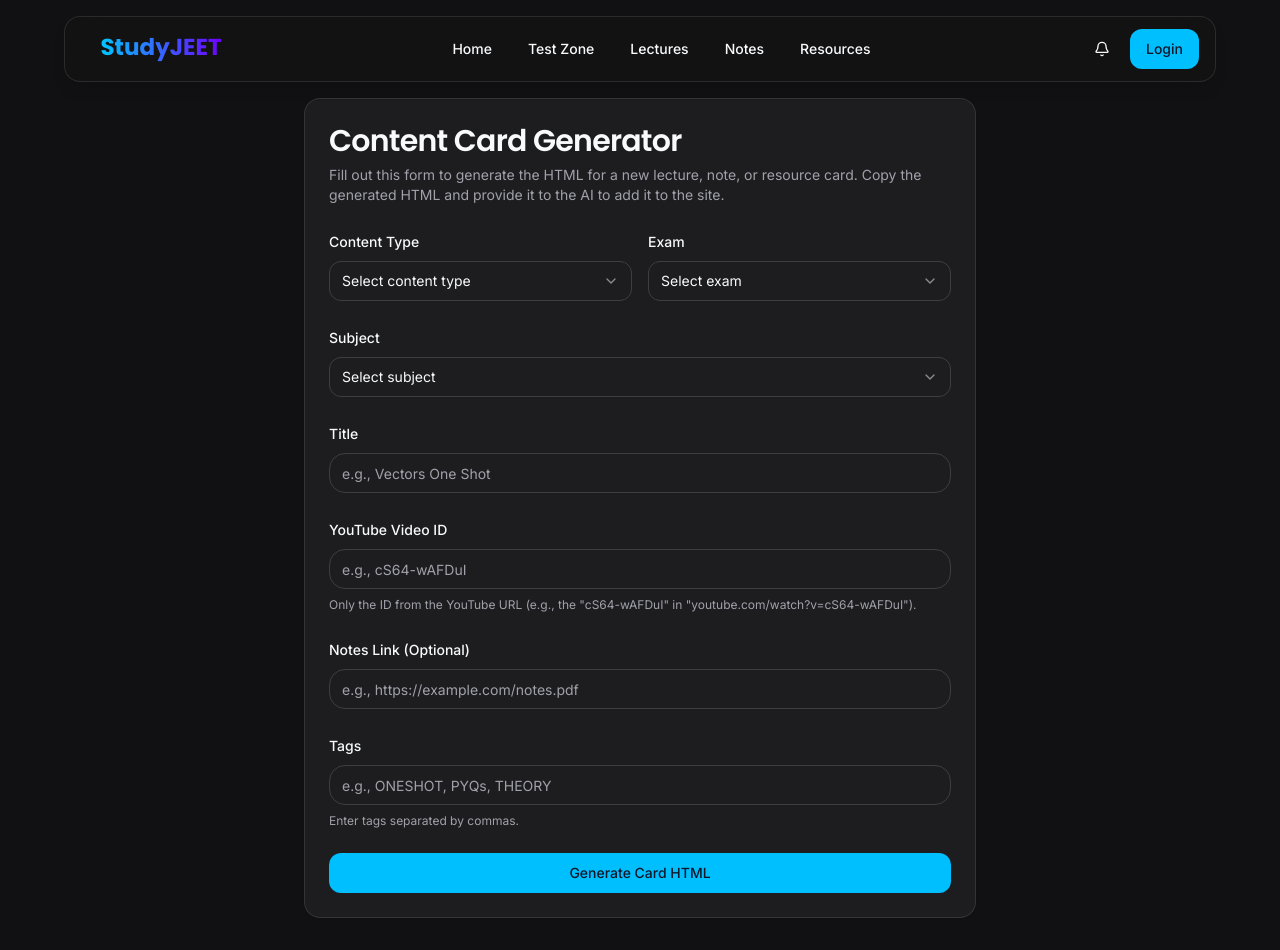
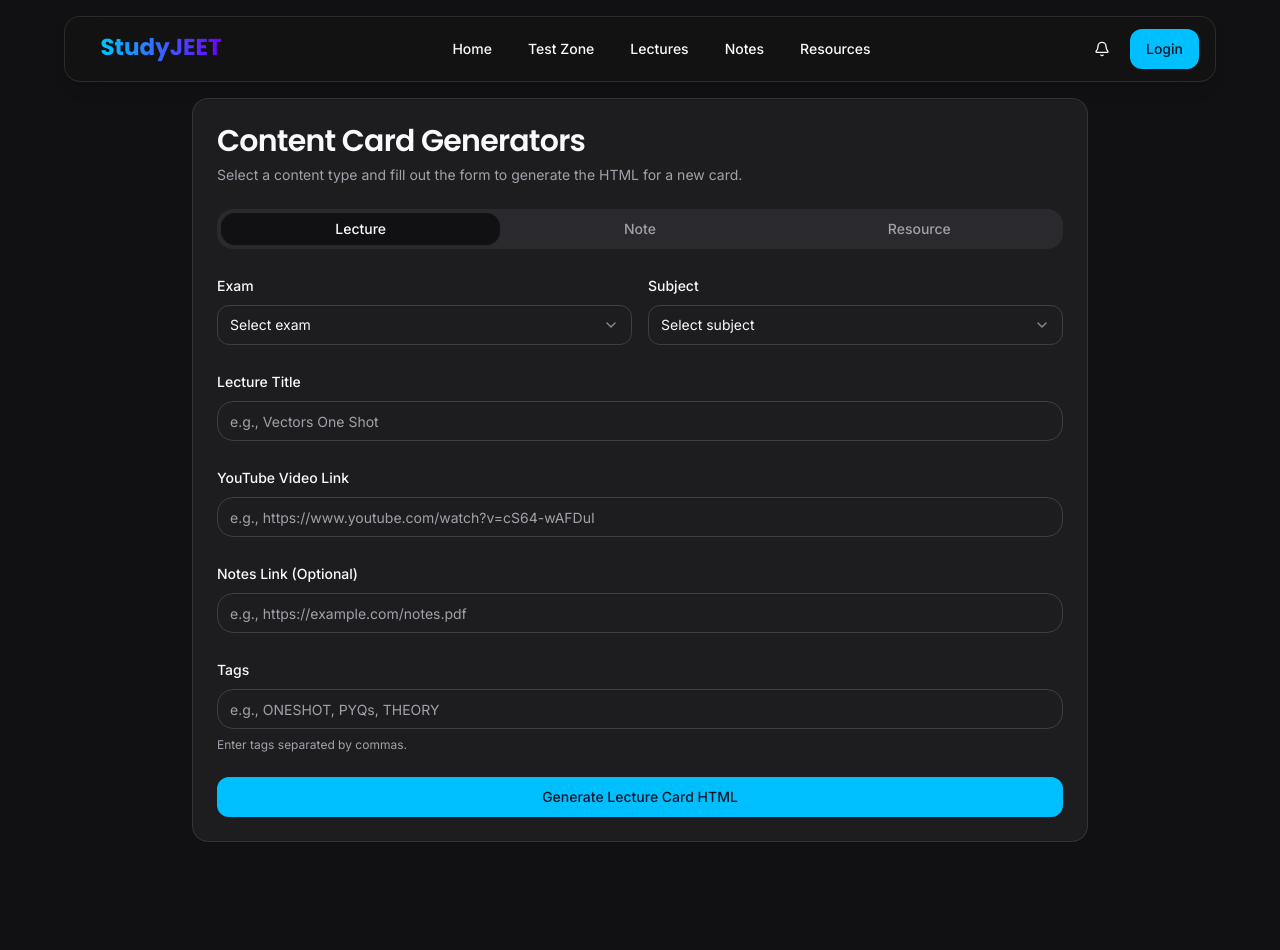
Before and after one commit to thedeveloperranveer/studio, a Next.js app: page /admin/add-content in a window 1280 px wide. After the commit the page ends 874 px from the top, so only its background shows below. Built offline with nearby package versions, Linux system fonts and the light colour scheme.

Commit message:
Build three separate content generators in the admin panel:
1. 📘 Lectu

```diff
--- a/src/app/admin/add-content/page.tsx
+++ b/src/app/admin/add-content/page.tsx
@@ -1,4 +1,6 @@
 
+'use client';
+import { useState } from "react";
 import Header from "@/components/layout/Header";
 import { Button } from "@/components/ui/button";
 import { Card, CardContent, CardDescription, CardHeader, CardTitle } from "@/components/ui/card";
@@ -6,97 +8,217 @@ import { Input } from "@/components/ui/input";
 import { Label } from "@/components/ui/label";
 import { Select, SelectContent, SelectItem, SelectTrigger, SelectValue } from "@/components/ui/select";
 import { Textarea } from "@/components/ui/textarea";
+import { Tabs, TabsContent, TabsList, TabsTrigger } from "@/components/ui/tabs";
+import { useToast } from "@/hooks/use-toast";
 
 export default function AddContentPage() {
+  const { toast } = useToast();
+  const [generatedHtml, setGeneratedHtml] = useState('');
+
+  const handleGenerate = (e: React.FormEvent, type: 'lecture' | 'note' | 'resource') => {
+    e.preventDefault();
+    const formData = new FormData(e.target as HTMLFormElement);
+    const data = Object.fromEntries(formData.entries());
+
+    let cardHtml = '';
+    const tags = (data.tags as string).split(',').map(tag => `<span class="tag">${tag.trim()}</span>`).join('');
+
+    if (type === 'lecture') {
+        const youtubeId = (data.youtubeLink as string).split('v=')[1]?.split('&')[0] || '';
+        const notesSection = data.notesLink
+            ? `<a href="${data.notesLink}" target="_blank" class="notes-button">View Notes</a>`
+            : `<p class="notes">NOTES WILL PROVIDED SOON</p>`;
+        cardHtml = `
+<div class="lecture-card">
+  <img src="https://img.youtube.com/vi/${youtubeId}/0.jpg" alt="${data.title}" class="thumbnail">
+  <div class="card-content">
+    <h3 class="title">${data.title}</h3>
+    <div class="tags">${tags}</div>
+    ${notesSection}
+    <a href="https://www.youtube.com/watch?v=${youtubeId}" target="_blank" class="button">Watch on YouTube</a>
+  </div>
+</div>`;
+    } else if (type === 'note') {
+        cardHtml = `
+<div class="note-card">
+  <div class="card-content">
+    <h3 class="title">${data.title}</h3>
+    <div class="tags">${tags}</div>
+    <a href="${data.notesLink}" target="_blank" class="button">Download Notes</a>
+  </div>
+</div>`;
+    } else if (type === 'resource') {
+        cardHtml = `
+<div class="resource-card">
+  <div class="card-content">
+    <h3 class="title">${data.title}</h3>
+    <div class="tags">${tags}</div>
+    <a href="${data.resourceLink}" target="_blank" class="button">Open Resource</a>
+  </div>
+</div>`;
+    }
+
+    setGeneratedHtml(cardHtml);
+    toast({
+        title: "HTML Generated!",
+        description: "You can now copy the HTML below.",
+    })
+  };
+
   return (
     <>
       <Header />
       <div className="container mx-auto px-4 py-8">
-        <Card className="glassmorphism max-w-2xl mx-auto">
+        <Card className="glassmorphism max-w-4xl mx-auto">
           <CardHeader>
-            <CardTitle className="font-headline text-3xl">Content Card Generator</CardTitle>
+            <CardTitle className="font-headline text-3xl">Content Card Generators</CardTitle>
             <CardDescription>
-              Fill out this form to generate the HTML for a new lecture, note, or resource card.
-              Copy the generated HTML and provide it to the AI to add it to the site.
+              Select a content type and fill out the form to generate the HTML for a new card.
             </CardDescription>
           </CardHeader>
           <CardContent>
-            <form className="space-y-6">
+            <Tabs defaultValue="lecture" className="w-full">
+              <TabsList className="grid w-full grid-cols-3">
+                <TabsTrigger value="lecture">Lecture</TabsTrigger>
+                <TabsTrigger value="note">Note</TabsTrigger>
+                <TabsTrigger value="resource">Resource</TabsTrigger>
+              </TabsList>
+
+              {/* Lecture Generator */}
+              <TabsContent value="lecture">
+                <form className="space-y-6 mt-6" onSubmit={(e) => handleGenerate(e, 'lecture')}>
                    <div className="grid grid-cols-1 md:grid-cols-2 gap-4">
                         <div className="space-y-2">
-                  <Label htmlFor="content-type">Content Type</Label>
-                  <Select>
-                    <SelectTrigger id="content-type" className="bg-transparent">
-                      <SelectValue placeholder="Select content type" />
-                    </SelectTrigger>
-                    <SelectContent>
-                      <SelectItem value="lecture">Lecture</SelectItem>
-                      <SelectItem value="note">Note</SelectItem>
-                      <SelectItem value="resource">Resource</SelectItem>
-                    </SelectContent>
+                            <Label htmlFor="lec-exam">Exam</Label>
+                            <Select name="exam" required>
+                                <SelectTrigger id="lec-exam" className="bg-transparent"><SelectValue placeholder="Select exam" /></SelectTrigger>
+                                <SelectContent><SelectItem value="jee">JEE</SelectItem><SelectItem value="neet">NEET</SelectItem><SelectItem value="both">Both</SelectItem></SelectContent>
                             </Select>
                         </div>
                         <div className="space-y-2">
-                  <Label htmlFor="exam-type">Exam</Label>
-                  <Select>
-                    <SelectTrigger id="exam-type" className="bg-transparent">
-                      <SelectValue placeholder="Select exam" />
-                    </SelectTrigger>
-                    <SelectContent>
-                      <SelectItem value="jee">JEE</SelectItem>
-                      <SelectItem value="neet">NEET</SelectItem>
-                    </SelectContent>
+                            <Label htmlFor="lec-subject">Subject</Label>
+                            <Select name="subject" required>
+                                <SelectTrigger id="lec-subject" className="bg-transparent"><SelectValue placeholder="Select subject" /></SelectTrigger>
+                                <SelectContent><SelectItem value="physics">Physics</SelectItem><SelectItem value="chemistry">Chemistry</SelectItem><SelectItem value="maths">Maths</SelectItem><SelectItem value="biology">Biology</SelectItem></SelectContent>
                             </Select>
                         </div>
                     </div>
+                  <div className="space-y-2">
+                    <Label htmlFor="lec-title">Lecture Title</Label>
+                    <Input id="lec-title" name="title" placeholder="e.g., Vectors One Shot" className="bg-transparent" required/>
+                  </div>
+                  <div className="space-y-2">
+                    <Label htmlFor="lec-youtube">YouTube Video Link</Label>
+                    <Input id="lec-youtube" name="youtubeLink" placeholder="e.g., https://www.youtube.com/watch?v=cS64-wAFDuI" className="bg-transparent" required/>
+                  </div>
+                  <div className="space-y-2">
+                    <Label htmlFor="lec-notes">Notes Link (Optional)</Label>
+                    <Input id="lec-notes" name="notesLink" placeholder="e.g., https://example.com/notes.pdf" className="bg-transparent"/>
+                  </div>
+                  <div className="space-y-2">
+                    <Label htmlFor="lec-tags">Tags</Label>
+                    <Input id="lec-tags" name="tags" placeholder="e.g., ONESHOT, PYQs, THEORY" className="bg-transparent" required/>
+                    <p className="text-xs text-muted-foreground">Enter tags separated by commas.</p>
+                  </div>
+                  <Button type="submit" className="w-full rounded-xl">Generate Lecture Card HTML</Button>
+                </form>
+              </TabsContent>
 
+              {/* Note Generator */}
+              <TabsContent value="note">
+                <form className="space-y-6 mt-6" onSubmit={(e) => handleGenerate(e, 'note')}>
+                    <div className="grid grid-cols-1 md:grid-cols-2 gap-4">
                         <div className="space-y-2">
-                <Label htmlFor="subject">Subject</Label>
-                <Select>
-                  <SelectTrigger id="subject" className="bg-transparent">
-                    <SelectValue placeholder="Select subject" />
-                  </SelectTrigger>
-                  <SelectContent>
-                     <SelectItem value="physics">Physics</SelectItem>
-                     <SelectItem value="chemistry">Chemistry</SelectItem>
-                     <SelectItem value="maths">Maths</SelectItem>
-                     <SelectItem value="biology">Biology</SelectItem>
-                  </SelectContent>
+                            <Label htmlFor="note-exam">Exam</Label>
+                            <Select name="exam" required>
+                                <SelectTrigger id="note-exam" className="bg-transparent"><SelectValue placeholder="Select exam" /></SelectTrigger>
+                                <SelectContent><SelectItem value="jee">JEE</SelectItem><SelectItem value="neet">NEET</SelectItem><SelectItem value="both">Both</SelectItem></SelectContent>
                             </Select>
                         </div>
+                        <div className="space-y-2">
+                            <Label htmlFor="note-subject">Subject</Label>
+                            <Select name="subject" required>
+                                <SelectTrigger id="note-subject" className="bg-transparent"><SelectValue placeholder="Select subject" /></SelectTrigger>
+                                <SelectContent><SelectItem value="physics">Physics</SelectItem><SelectItem value="chemistry">Chemistry</SelectItem><SelectItem value="maths">Maths</SelectItem><SelectItem value="biology">Biology</SelectItem></SelectContent>
+                            </Select>
+                        </div>
+                    </div>
+                    <div className="space-y-2">
+                        <Label htmlFor="note-title">Notes Title</Label>
+                        <Input id="note-title" name="title" placeholder="e.g., Complete Physics Formula Sheet" className="bg-transparent" required/>
+                    </div>
+                    <div className="space-y-2">
+                        <Label htmlFor="note-link">Notes Link (PDF/Drive)</Label>
+                        <Input id="note-link" name="notesLink" placeholder="e.g., https://example.com/notes.pdf" className="bg-transparent" required/>
+                    </div>
+                    <div className="space-y-2">
+                        <Label htmlFor="note-tags">Tags</Label>
+                        <Input id="note-tags" name="tags" placeholder="e.g., Formula Sheet, Handwritten" className="bg-transparent" required/>
+                         <p className="text-xs text-muted-foreground">Enter tags separated by commas.</p>
+                    </div>
+                    <Button type="submit" className="w-full rounded-xl">Generate Note Card HTML</Button>
+                </form>
+              </TabsContent>
 
+              {/* Resource Generator */}
+              <TabsContent value="resource">
+                <form className="space-y-6 mt-6" onSubmit={(e) => handleGenerate(e, 'resource')}>
+                    <div className="grid grid-cols-1 md:grid-cols-2 gap-4">
                         <div className="space-y-2">
-                <Label htmlFor="title">Title</Label>
-                <Input id="title" placeholder="e.g., Vectors One Shot" className="bg-transparent"/>
+                            <Label htmlFor="res-exam">Exam</Label>
+                            <Select name="exam" required>
+                                <SelectTrigger id="res-exam" className="bg-transparent"><SelectValue placeholder="Select exam" /></SelectTrigger>
+                                <SelectContent><SelectItem value="jee">JEE</SelectItem><SelectItem value="neet">NEET</SelectItem><SelectItem value="both">Both</SelectItem></SelectContent>
+                            </Select>
                         </div>
+                        <div className="space-y-2">
+                            <Label htmlFor="res-subject">Subject</Label>
+                            <Select name="subject" required>
+                                <SelectTrigger id="res-subject" className="bg-transparent"><SelectValue placeholder="Select subject" /></SelectTrigger>
+                                <SelectContent><SelectItem value="physics">Physics</SelectItem><SelectItem value="chemistry">Chemistry</SelectItem><SelectItem value="maths">Maths</SelectItem><SelectItem value="biology">Biology</SelectItem></SelectContent>
+                            </Select>
+                        </div>
+                    </div>
+                     <div className="space-y-2">
+                        <Label htmlFor="res-title">Resource Title</Label>
+                        <Input id="res-title" name="title" placeholder="e.g., NCERT Based Question Bank" className="bg-transparent" required/>
+                    </div>
+                    <div className="space-y-2">
+                        <Label htmlFor="res-link">Resource Link</Label>
+                        <Input id="res-link" name="resourceLink" placeholder="e.g., https://example.com/resource" className="bg-transparent" required/>
+                    </div>
+                    <div className="space-y-2">
+                        <Label htmlFor="res-tags">Tags</Label>
+                        <Input id="res-tags" name="tags" placeholder="e.g., Question Bank, Rank Booster" className="bg-transparent" required/>
+                         <p className="text-xs text-muted-foreground">Enter tags separated by commas.</p>
+                    </div>
+                    <Button type="submit" className="w-full rounded-xl">Generate Resource Card HTML</Button>
+                </form>
+              </TabsContent>
+            </Tabs>
 
-              <div className="space-y-2">
-                <Label htmlFor="youtube-id">YouTube Video ID</Label>
-                <Input id="youtube-id" placeholder="e.g., cS64-wAFDuI" className="bg-transparent"/>
-                 <p className="text-xs text-muted-foreground">
-                    Only the ID from the YouTube URL (e.g., the "cS64-wAFDuI" in "youtube.com/watch?v=cS64-wAFDuI").
-                  </p>
+            {generatedHtml && (
+                <div className="mt-8">
+                    <Label htmlFor="generated-html" className="text-lg">Generated HTML</Label>
+                    <Textarea
+                        id="generated-html"
+                        readOnly
+                        value={generatedHtml}
+                        className="bg-muted mt-2 min-h-[200px] font-code text-sm"
+                        onClick={(e) => {
+                            (e.target as HTMLTextAreaElement).select();
+                            navigator.clipboard.writeText(generatedHtml);
+                            toast({
+                                title: "Copied to Clipboard!",
+                            })
+                        }}
+                    />
+                    <p className="text-xs text-muted-foreground mt-2">Click the text area to copy the HTML. Provide it to the AI to add it to the site.</p>
                 </div>
-
-               <div className="space-y-2">
-                <Label htmlFor="notes-link">Notes Link (Optional)</Label>
-                <Input id="notes-link" placeholder="e.g., https://example.com/notes.pdf" className="bg-transparent"/>
-              </div>
-
-               <div className="space-y-2">
-                <Label htmlFor="tags">Tags</Label>
-                <Input id="tags" placeholder="e.g., ONESHOT, PYQs, THEORY" className="bg-transparent"/>
-                 <p className="text-xs text-muted-foreground">
-                    Enter tags separated by commas.
-                  </p>
-              </div>
-
-              <Button type="submit" className="w-full rounded-xl">Generate Card HTML</Button>
-
-            </form>
+            )}
           </CardContent>
         </Card>
       </div>
     </>
-  )
+  );
 }
--- a/src/app/admin/dashboard/page.tsx
+++ b/src/app/admin/dashboard/page.tsx
@@ -18,13 +18,13 @@ export default function AdminDashboardPage() {
         <div className="grid grid-cols-1 md:grid-cols-2 lg:grid-cols-3 gap-6">
             <Card className="glassmorphism hover:border-primary/50 transition-all duration-300">
                 <CardHeader className="flex flex-row items-center justify-between pb-2">
-                    <CardTitle className="font-headline text-lg">Add New Content</CardTitle>
+                    <CardTitle className="font-headline text-lg">Content Generators</CardTitle>
                     <PlusCircle className="w-6 h-6 text-primary"/>
                 </CardHeader>
                 <CardContent>
                     <p className="text-muted-foreground mb-4">Add new lectures, notes, or resources to the website.</p>
                     <Button className="w-full rounded-xl" asChild>
-                        <Link href="/admin/add-content">Go to Generator</Link>
+                        <Link href="/admin/add-content">Go to Generators</Link>
                     </Button>
                 </CardContent>
             </Card>
```
Lines whose indentation alone changed are shown as unchanged.
